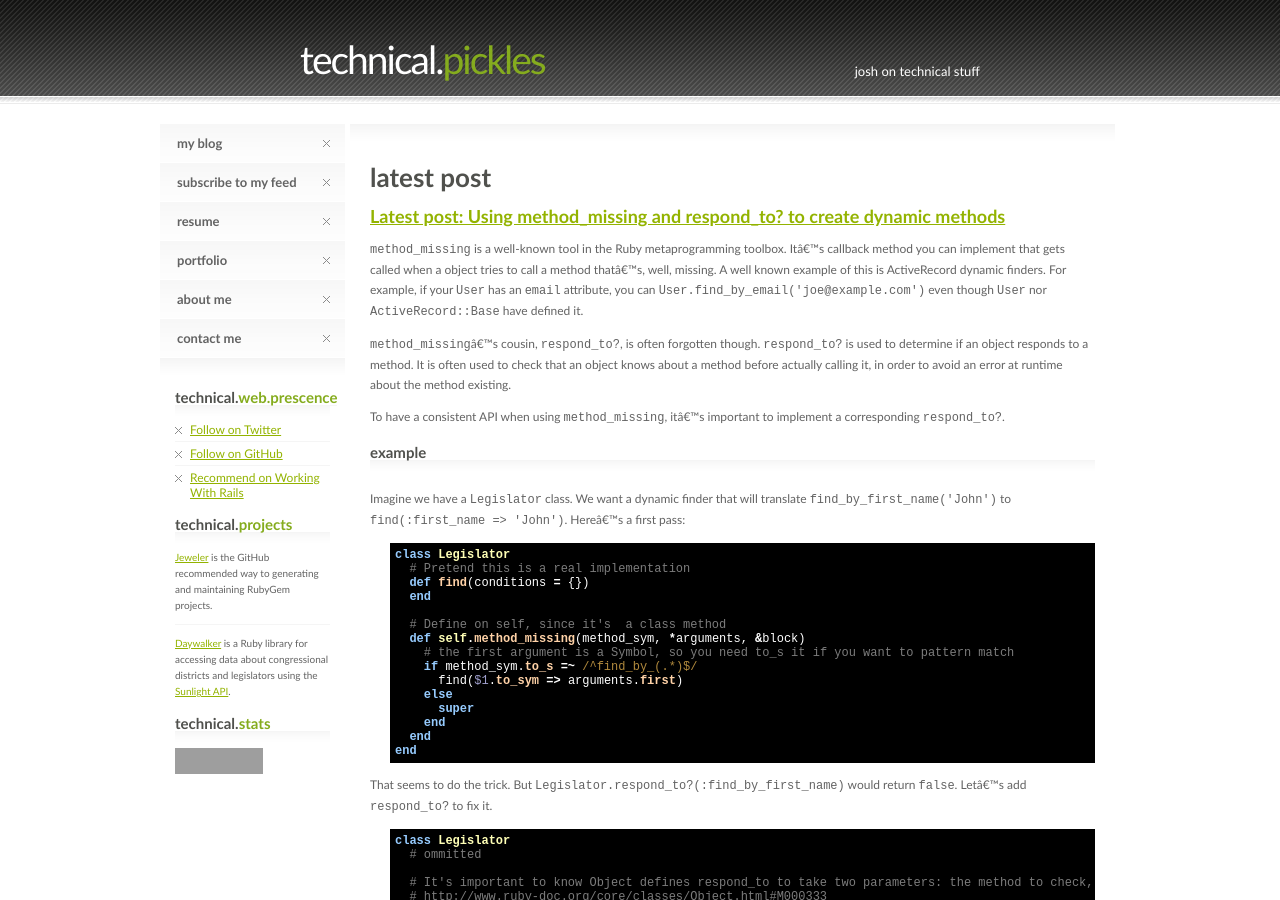
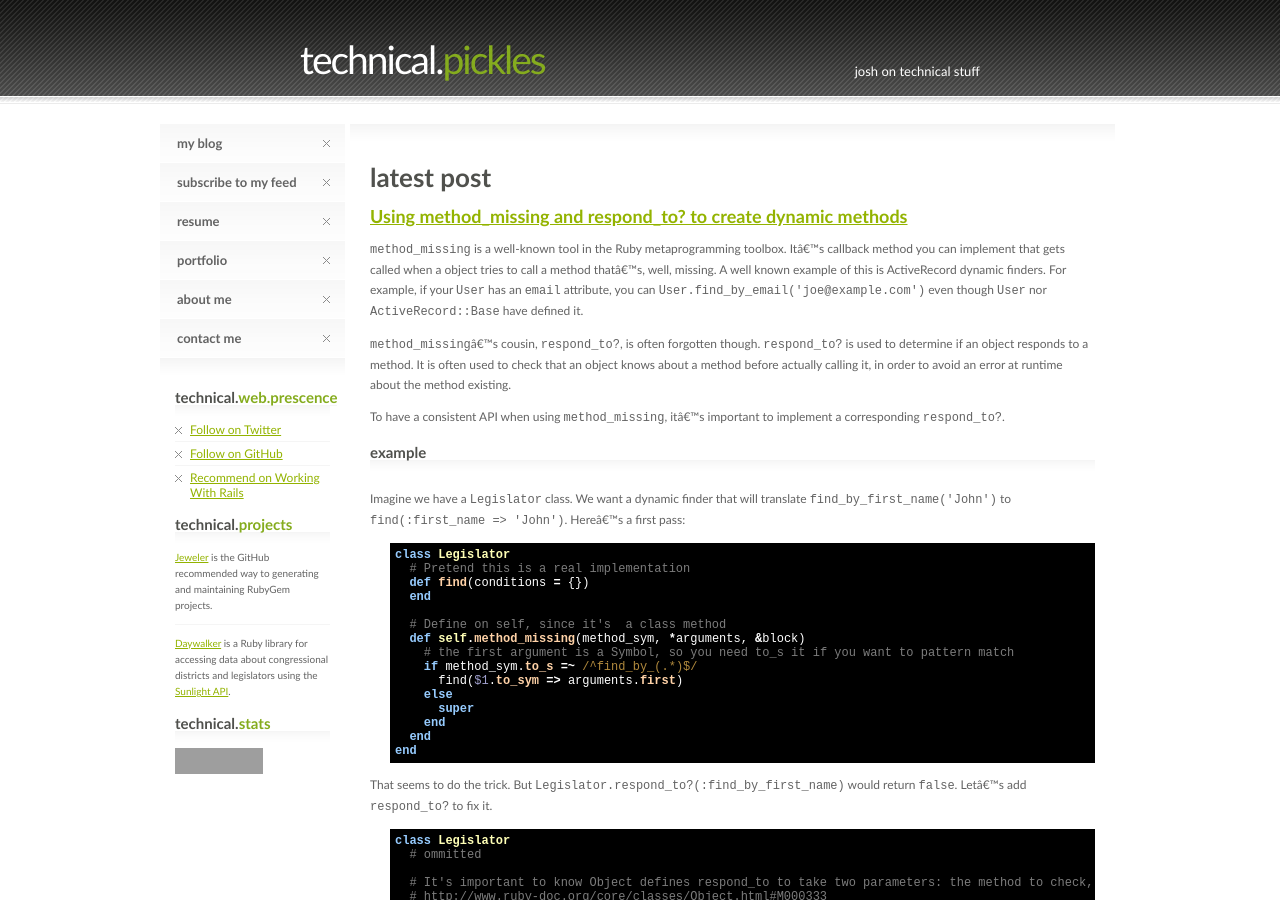
Before and after one commit to technicalpickles/technicalpickles.github.com, a Jekyll site: the page built from index.html, in a window 1280 px wide and 900 px high. Built offline with Jekyll 4.4.1, drawn with Linux system fonts in a browser that asks for light colours; a script that is not in the unit is left out; grey boxes are pictures that could not be loaded.

Commit message:
Tweaked titles. Added related posts, but realized basic classification sucks, and lsi doesn't seem to work.

```diff
--- a/index.html
+++ b/index.html
@@ -1,11 +1,11 @@
 ---
 layout: default
-title: Home
+title: home
 ---
 {% assign first_post = site.posts.first %}
 <h1>Latest post</h1>
 <div class="post">
-	<h2><a href="{{ first_post.url | strip_html_suffix }}">Latest post: {{ first_post.title}}</a></h2>
+	<h2><a href="{{ first_post.url | strip_html_suffix }}">{{ first_post.title}}</a></h2>
 	<div class="content">
 		{{ first_post.content }}
 	</div>
--- a/portfolio.html
+++ b/portfolio.html
@@ -1,6 +1,6 @@
 ---
 layout: default
-title: Portfolio
+title: portfolio
 ---
 
 <p>
--- a/posts.html
+++ b/posts.html
@@ -1,6 +1,6 @@
 ---
 layout: default
-title: All posts
+title: all posts
 ---
 <h1>All posts</h1>
 
```
Also changed, not shown: _layouts/post.html (+14 -1 lines).
